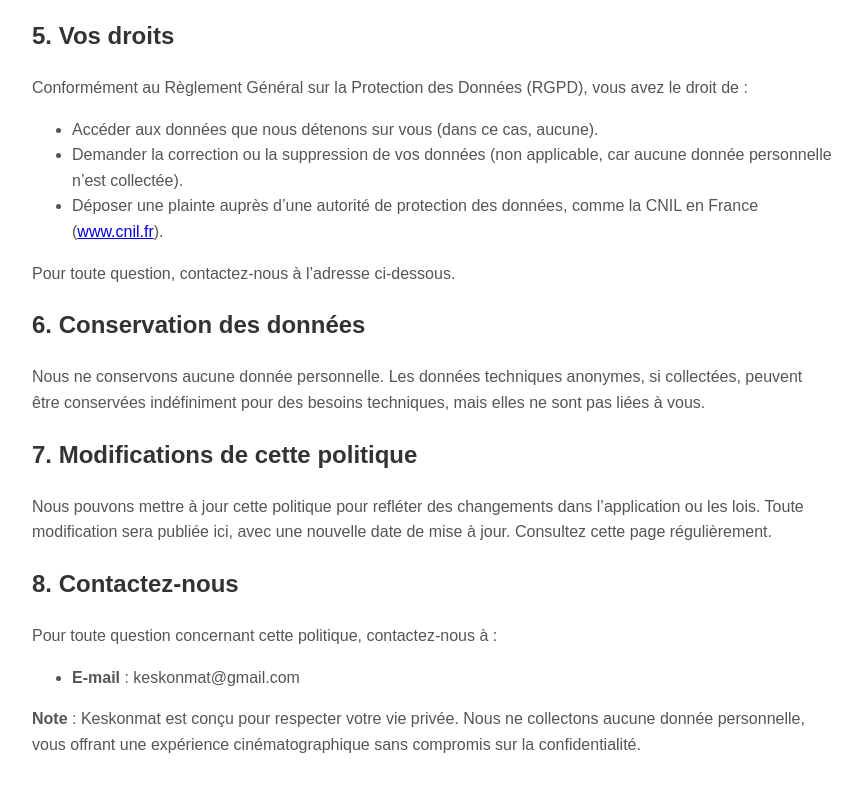
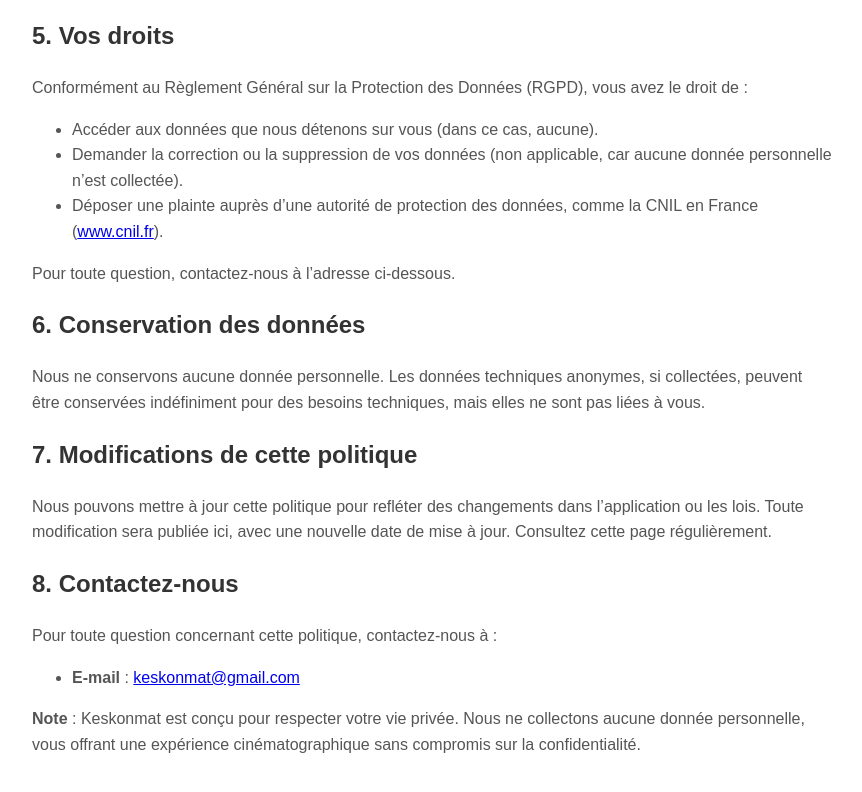
Before and after one commit to NicolasRaze/keskonmat-privacy, a plain HTML site: page index.html in a window 1280 px wide. Shown: the part 1014-1806 px from the top of the page, without its empty margins (208-1070 px from the left). Drawn offline with Linux system fonts and the light colour scheme.

Commit message:
Update index.html

```diff
--- a/index.html
+++ b/index.html
@@ -67,7 +67,7 @@
     <h2>8. Contactez-nous</h2>
     <p>Pour toute question concernant cette politique, contactez-nous à :</p>
     <ul>
-        <li><strong>E-mail</strong> : keskonmat@gmail.com</li>
+        <li><strong>E-mail</strong> : <a href="mailto:keskonmat@gmail.com">keskonmat@gmail.com</a></li>
     </ul>
 
     <p><strong>Note</strong> : Keskonmat est conçu pour respecter votre vie privée. Nous ne collectons aucune donnée personnelle, vous offrant une expérience cinématographique sans compromis sur la confidentialité.</p>
```
